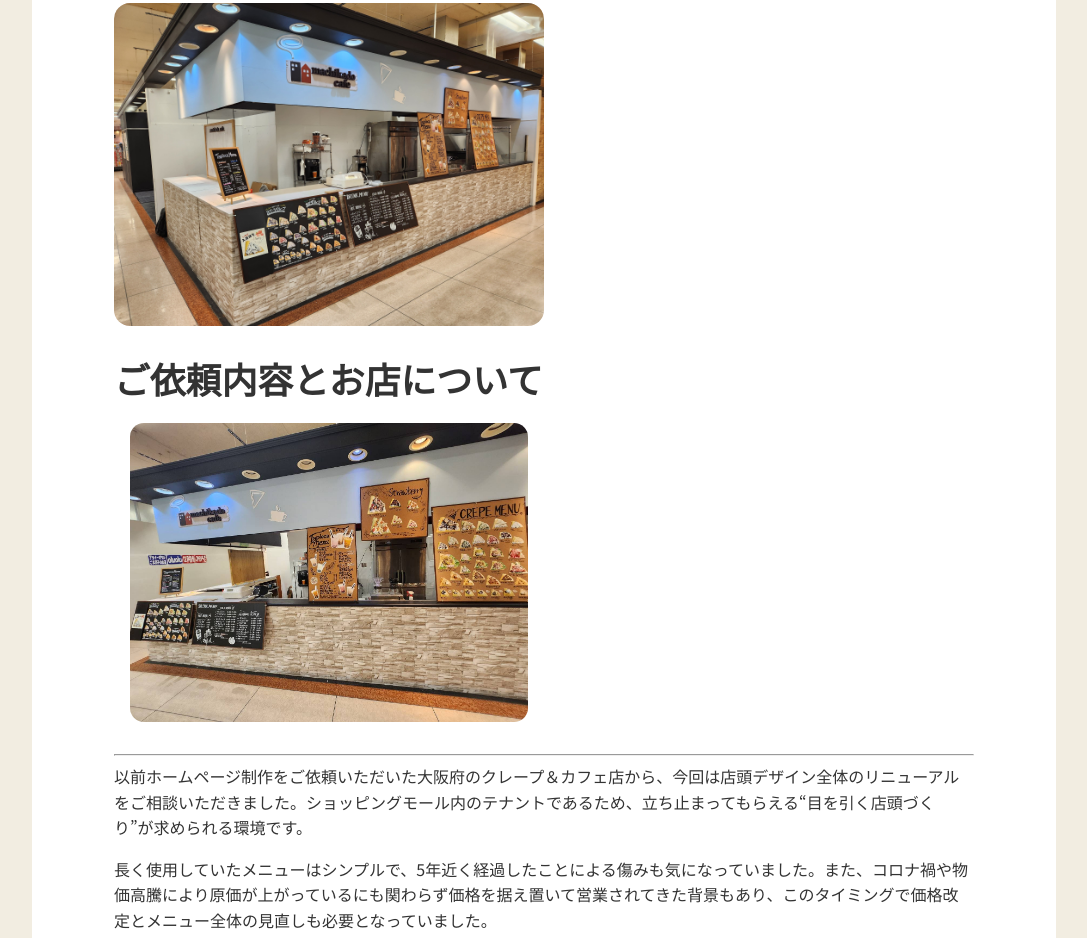
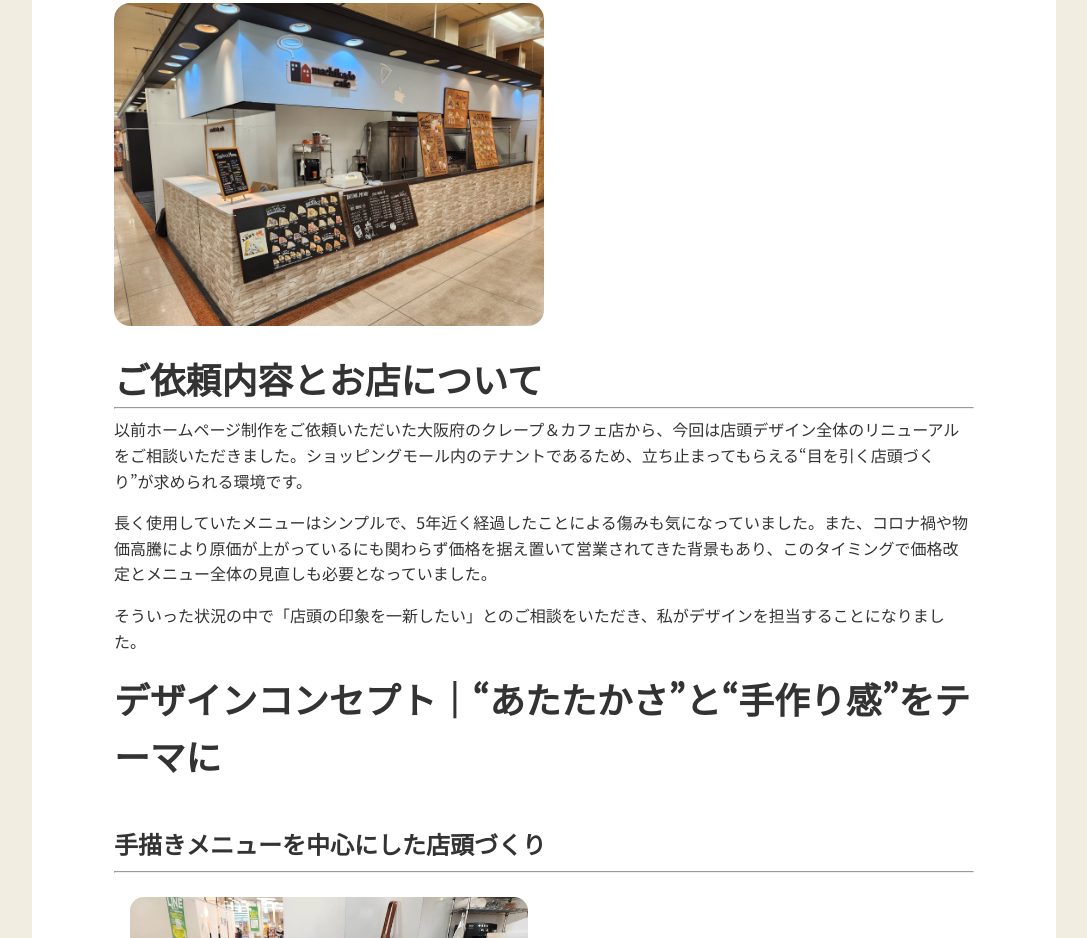
Before and after one commit to enoa153974/my-portfolio, an Astro site: page /columns/2025-12-11-cafe-new in a window 1280 px wide. Shown: the part 384-1322 px from the top of the page, without its empty margins (96-1183 px from the left). Built offline with nearby package versions, Linux system fonts and the light colour scheme; Astro itself is replaced by a stand-in of ours; no server answers; a web font is replaced by a local one.

Commit message:
カフェ制作レポ修正

```diff
--- a/src/content/columns/2025-12-11-cafe-new/index.md
+++ b/src/content/columns/2025-12-11-cafe-new/index.md
@@ -5,8 +5,6 @@ category: "works"
 image: "./thumb.jpg"
 ---
 ## ご依頼内容とお店について
-
-![店頭写真](./cafe_new_tentou.jpg)
  ***
 以前ホームページ制作をご依頼いただいた大阪府のクレープ＆カフェ店から、今回は店頭デザイン全体のリニューアルをご相談いただきました。ショッピングモール内のテナントであるため、立ち止まってもらえる“目を引く店頭づくり”が求められる環境です。
 
```
